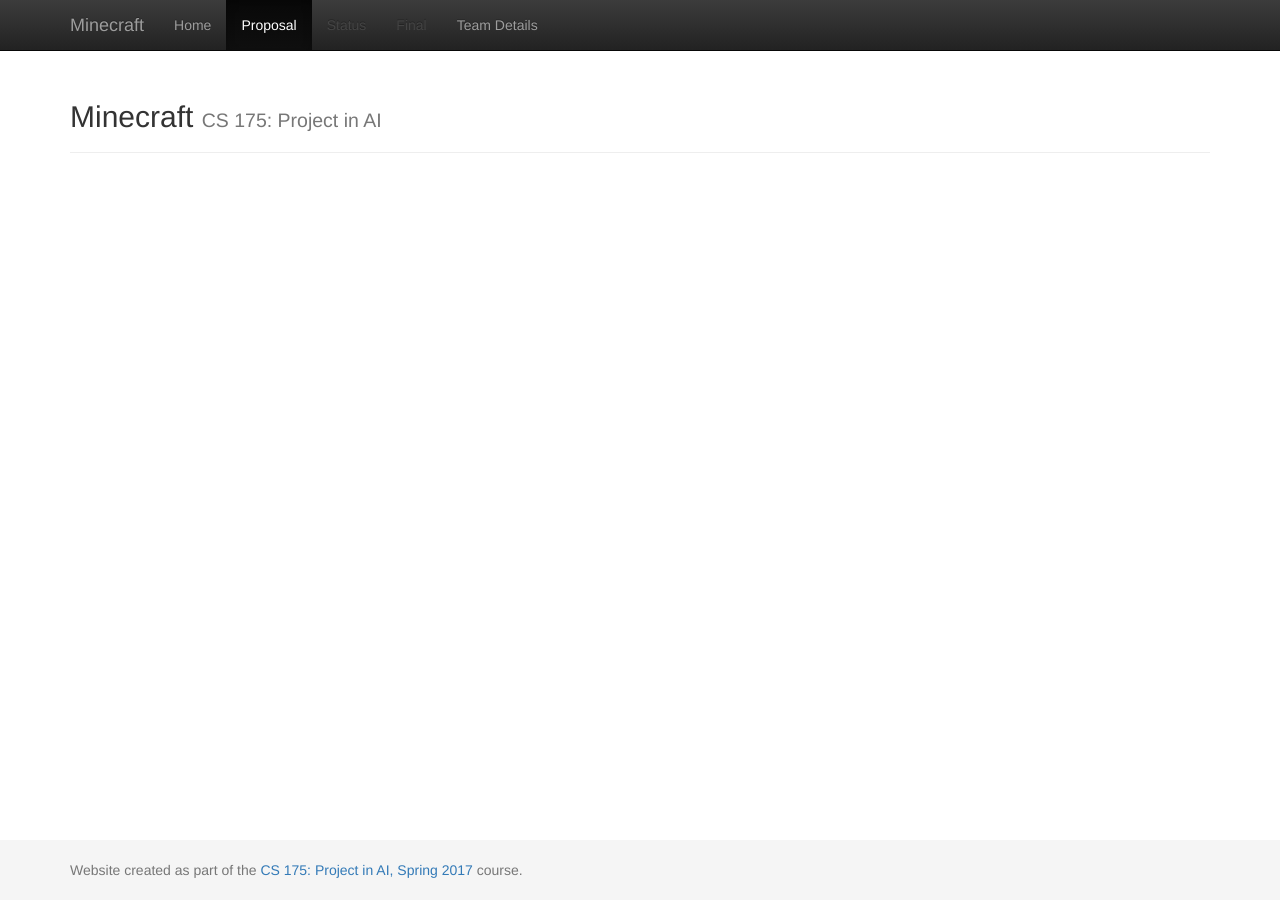
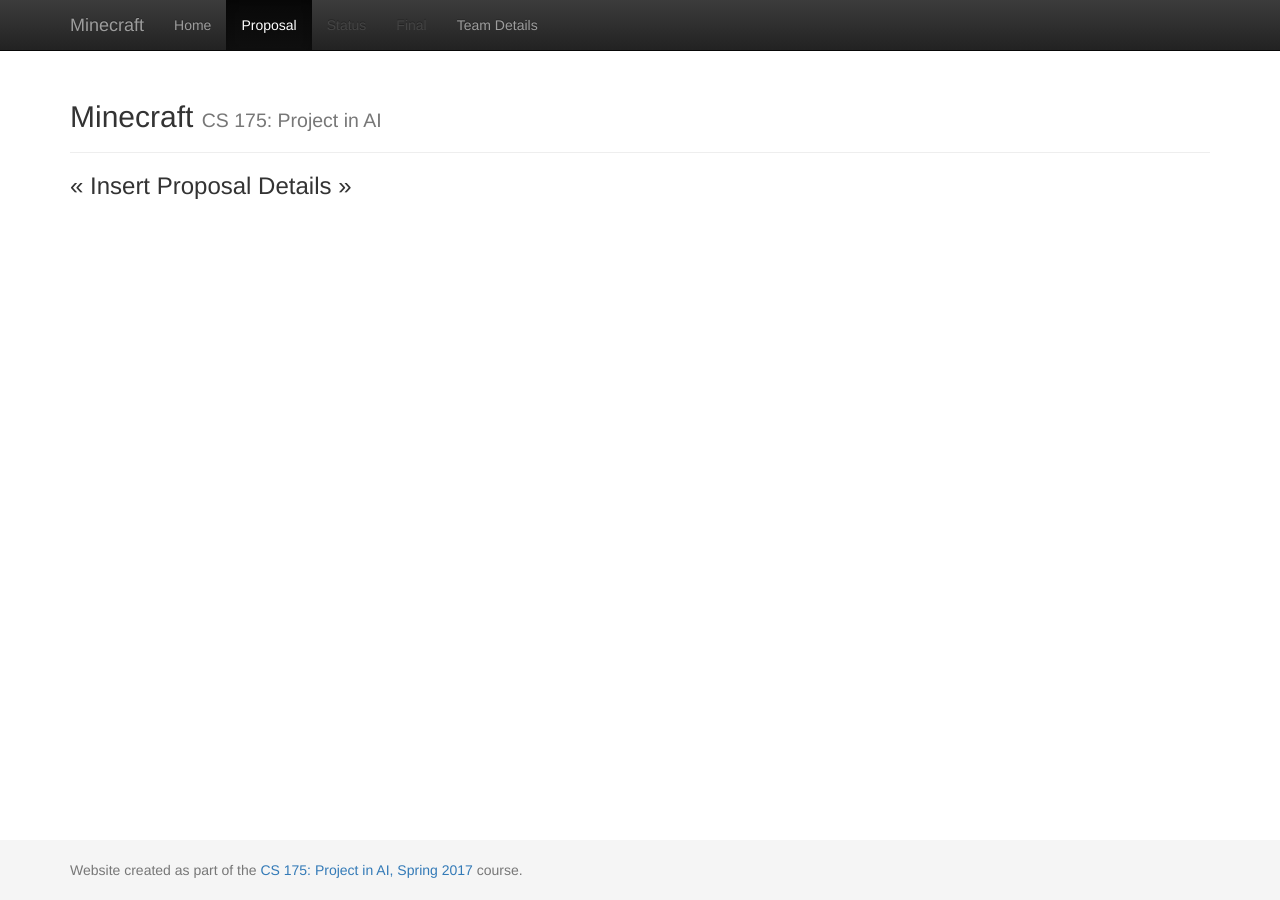
Before and after one commit to SGupta-9/cs175group5, a Jekyll site: the page built from docs/proposal.md, in a window 1280 px wide. Built offline with Jekyll 4.4.1, drawn with Linux system fonts in a browser that asks for light colours.

Commit message:
Update proposal.md

```diff
--- a/docs/proposal.md
+++ b/docs/proposal.md
@@ -2,3 +2,5 @@
 layout: default
 title:  Proposal
 ---
+
+### << Insert Proposal Details >>
```
